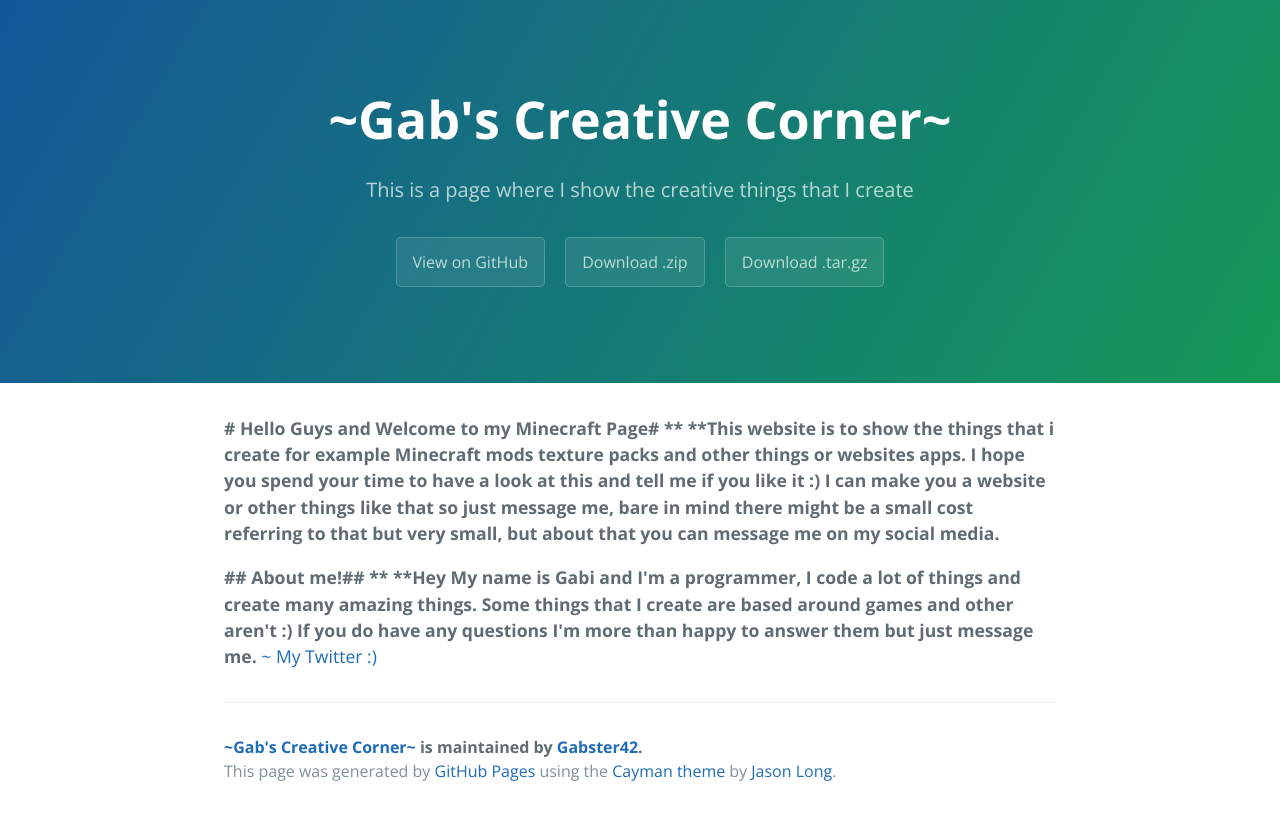
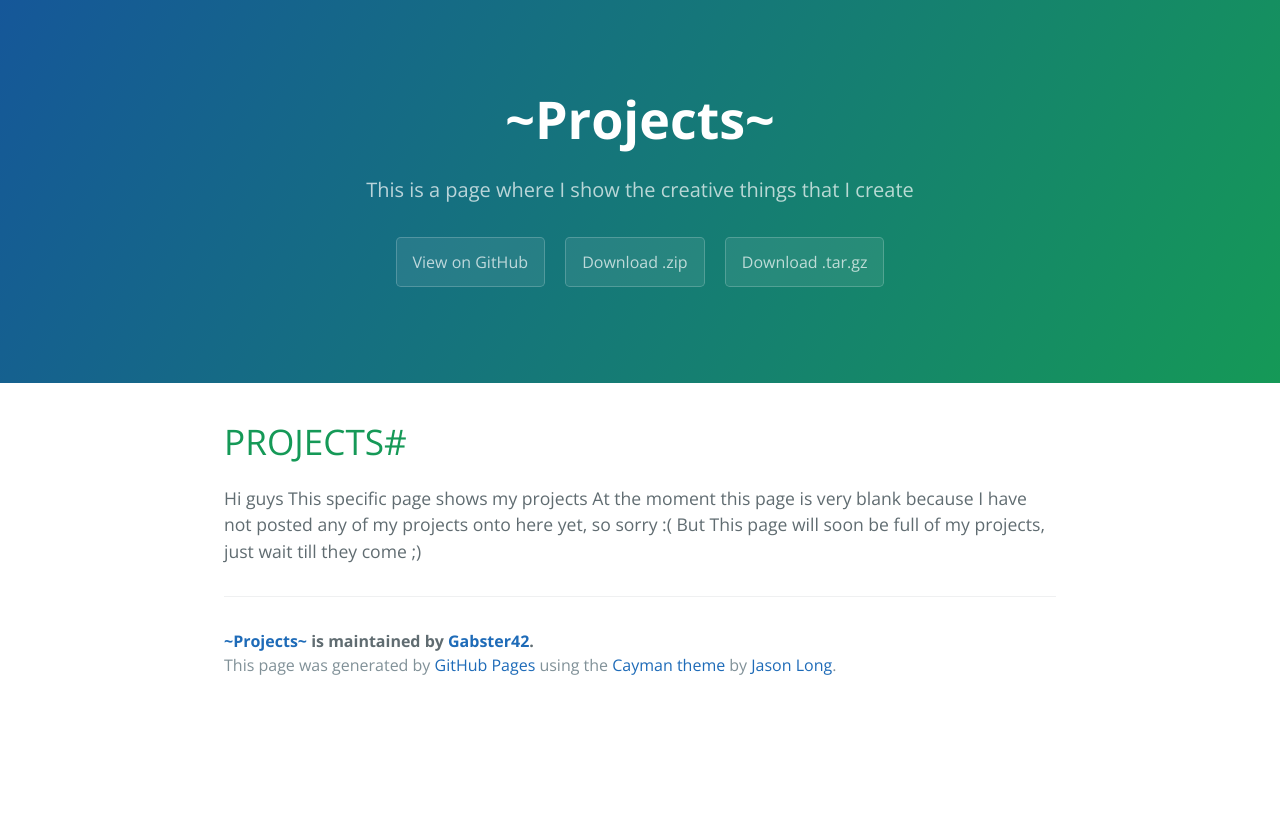
Before and after one commit to Gabster42/Gabi.github.io, a plain HTML site: page index.html in a window 1280 px wide. Drawn offline with nearby package versions, Linux system fonts and the light colour scheme.

Commit message:
Create gh-pages branch via GitHub

```diff
--- a/index.html
+++ b/index.html
@@ -2,7 +2,7 @@
 <html lang="en-us">
   <head>
     <meta charset="UTF-8">
-    <title>~Gab&#39;s Creative Corner~ by Gabster42</title>
+    <title>~Projects~ by Gabster42</title>
     <meta name="viewport" content="width=device-width, initial-scale=1">
     <link rel="stylesheet" type="text/css" href="stylesheets/normalize.css" media="screen">
     <link href='https://fonts.googleapis.com/css?family=Open+Sans:400,700' rel='stylesheet' type='text/css'>
@@ -11,7 +11,7 @@
   </head>
   <body>
     <section class="page-header">
-      <h1 class="project-name">~Gab&#39;s Creative Corner~</h1>
+      <h1 class="project-name">~Projects~</h1>
       <h2 class="project-tagline">This is a page where I show the creative things that I create</h2>
       <a href="https://github.com/Gabster42/Gabi.github.io" class="btn">View on GitHub</a>
       <a href="https://github.com/Gabster42/Gabi.github.io/zipball/master" class="btn">Download .zip</a>
@@ -19,18 +19,16 @@
     </section>
 
     <section class="main-content">
-      <p><strong># Hello Guys and Welcome to my Minecraft Page# **
-**This website is to show the things that i create for example Minecraft mods texture packs and other things or websites apps.
-I hope you spend your time to have a look at this and tell me if you like it :)</strong>
-<strong>I can make you a website or other things like that so just message me, bare in mind there might be a small cost referring to that but very small, but about that you can message me on my social media.</strong></p>
+      <h1>
+<a id="projects" class="anchor" href="#projects" aria-hidden="true"><span aria-hidden="true" class="octicon octicon-link"></span></a>PROJECTS#</h1>
 
-<p><strong>## About me!## **
-**Hey My name is Gabi and I'm a programmer, I code a lot of things and create many amazing things. Some things that I create are based around games and other aren't :)</strong>
-<strong>If you do have any questions I'm more than happy to answer them but just message me.</strong>
-<a href="https://twitter.com/gabrielamaczyns">~ My Twitter :)</a>                              </p>
+<p>Hi guys
+This specific page shows my projects
+At the moment this page is very blank because I have not posted any of my projects onto here yet, so sorry :(
+But This page will soon be full of my projects, just wait till they come ;)</p>
 
       <footer class="site-footer">
-        <span class="site-footer-owner"><a href="https://github.com/Gabster42/Gabi.github.io">~Gab&#39;s Creative Corner~</a> is maintained by <a href="https://github.com/Gabster42">Gabster42</a>.</span>
+        <span class="site-footer-owner"><a href="https://github.com/Gabster42/Gabi.github.io">~Projects~</a> is maintained by <a href="https://github.com/Gabster42">Gabster42</a>.</span>
 
         <span class="site-footer-credits">This page was generated by <a href="https://pages.github.com">GitHub Pages</a> using the <a href="https://github.com/jasonlong/cayman-theme">Cayman theme</a> by <a href="https://twitter.com/jasonlong">Jason Long</a>.</span>
       </footer>
--- a/params.json
+++ b/params.json
@@ -1,6 +1,6 @@
 {
-  "name": "~Gab's Creative Corner~",
+  "name": "~Projects~",
   "tagline": "This is a page where I show the creative things that I create",
-  "body": "**# Hello Guys and Welcome to my Minecraft Page# **\r\n**This website is to show the things that i create for example Minecraft mods texture packs and other things or websites apps. \r\nI hope you spend your time to have a look at this and tell me if you like it :)** \r\n**I can make you a website or other things like that so just message me, bare in mind there might be a small cost referring to that but very small, but about that you can message me on my social media.**\r\n\r\n**## About me!## **\r\n**Hey My name is Gabi and I'm a programmer, I code a lot of things and create many amazing things. Some things that I create are based around games and other aren't :)**\r\n**If you do have any questions I'm more than happy to answer them but just message me.**\r\n[~ My Twitter :)](https://twitter.com/gabrielamaczyns)                              ",
+  "body": "# PROJECTS# \r\nHi guys \r\nThis specific page shows my projects \r\nAt the moment this page is very blank because I have not posted any of my projects onto here yet, so sorry :(\r\nBut This page will soon be full of my projects, just wait till they come ;)\r\n",
   "note": "Don't delete this file! It's used internally to help with page regeneration."
 }
```
